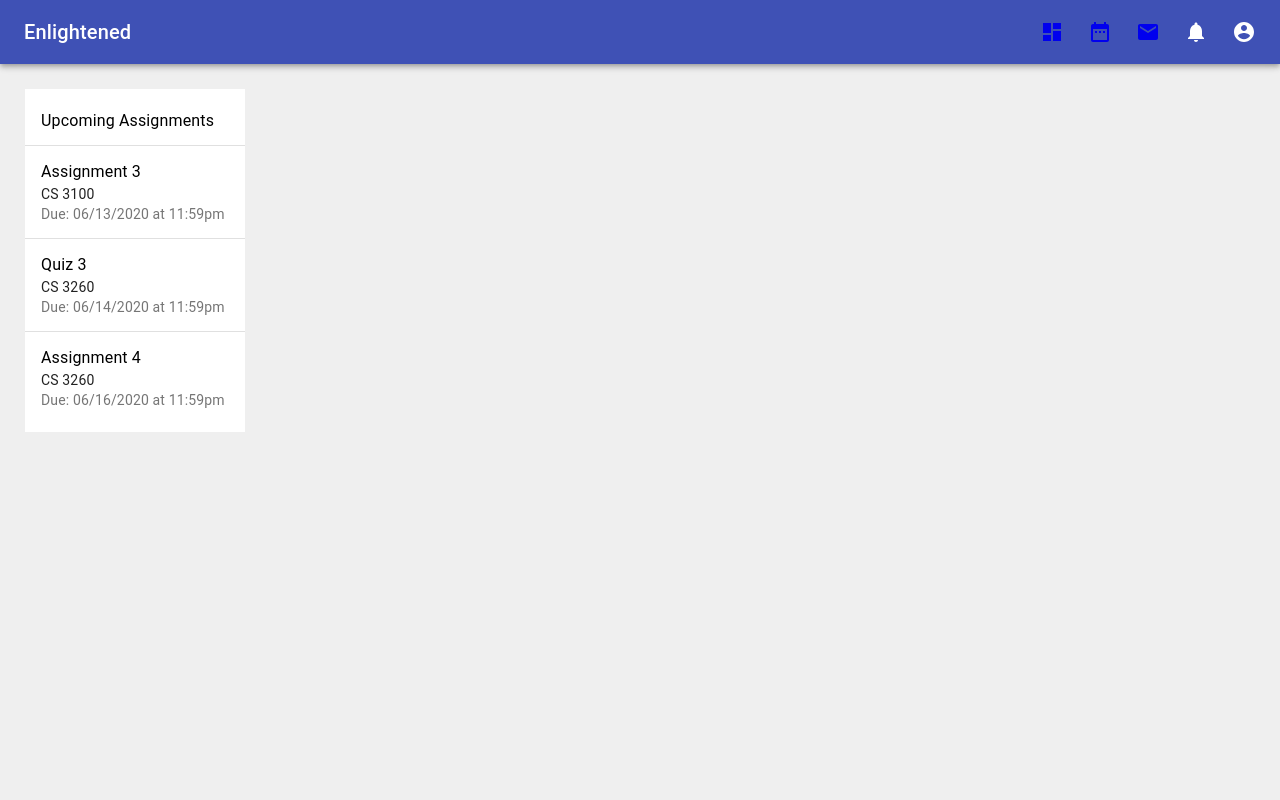
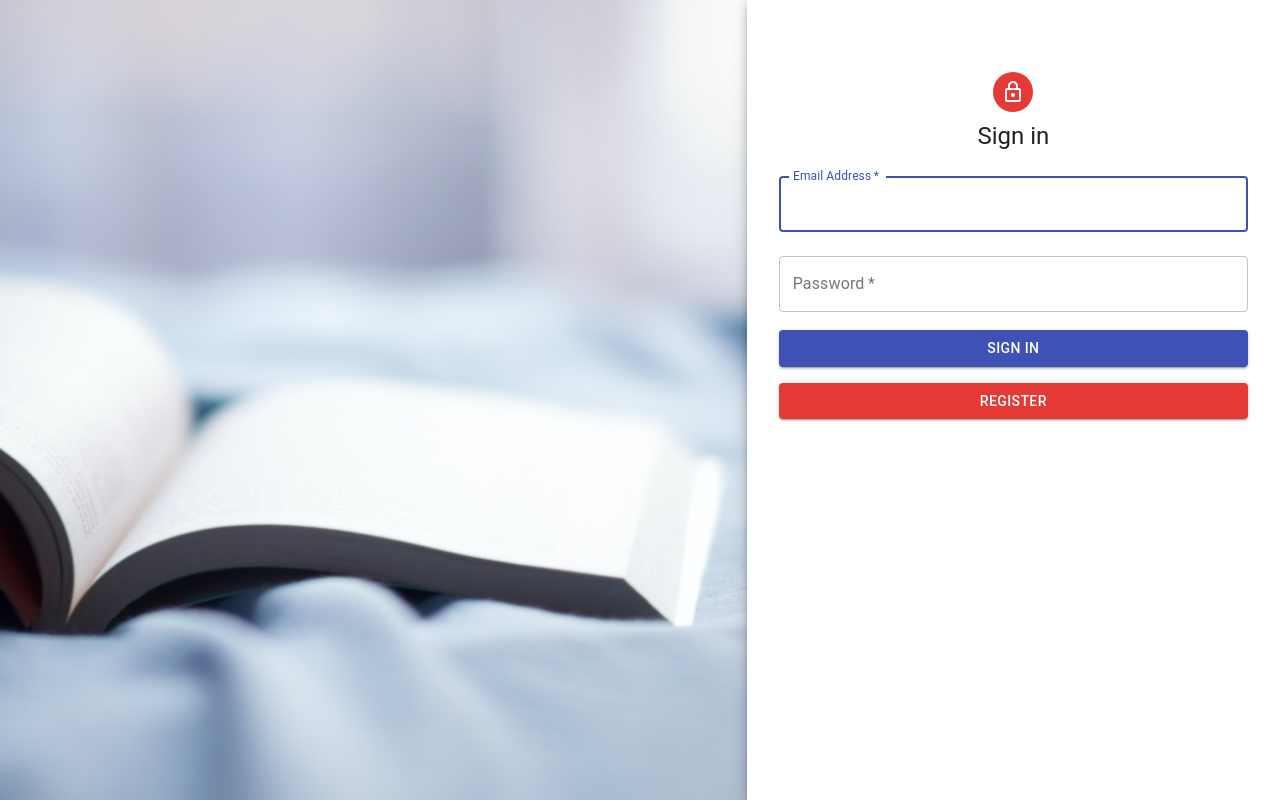
Before and after one commit to agentdata/Enlightened-LMS, a React (Create React App) app in the folder React-Frontend/: page /login in a window 1280 px wide. Built offline with nearby package versions, Linux system fonts and the light colour scheme.

Commit message:
fixed routing for to-do and changed App.js render for deployment

```diff
--- a/React-Frontend/src/App.js
+++ b/React-Frontend/src/App.js
@@ -14,21 +14,21 @@ function App(props) {
   const { isAuthenticated, isVerifying } = props;
 
   return (
-    // // returns protected route if user authenticated, otherwise login page
-    // <div className="App">
-    //   <Switch>
-    //     <ProtectedRoute
-    //       exact
-    //       path="/"
-    //       component={Home}
-    //       isAuthenticated={isAuthenticated}
-    //       isVerifying={isVerifying}
-    //     />
-    //     <Route path="/login" component={Login} />
-    //   </Switch>
-    // </div>
+    // returns protected route if user authenticated, otherwise login page
+    <div className="App">
+      <Switch>
+        <ProtectedRoute
+          exact
+          path="/"
+          component={Home}
+          isAuthenticated={isAuthenticated}
+          isVerifying={isVerifying}
+        />
+        <Route path="/login" component={Login} />
+      </Switch>
+    </div>
     // for testing Home Page without needing to sign in, comment above and uncomment <Home />
-    <Home />
+    // <Home />
   );
 }
 // maps state to App props
--- a/React-Frontend/src/components/Home.js
+++ b/React-Frontend/src/components/Home.js
@@ -65,7 +65,7 @@ class Home extends Component {
         <div>
           <Navbar className={classes.nav}/>
           <div className={classes.main}>
-            <HomeToDo className={classes.todo} />
+            <Route path="/" exact component={HomeToDo} />
             <Switch>
               <Route path="/" exact component={CourseList} />
               <Route path="/calendar" exact component={Calendar} />
--- a/React-Frontend/src/components/calendar/Calendar.js
+++ b/React-Frontend/src/components/calendar/Calendar.js
@@ -1,14 +1,26 @@
 import React, { Component } from 'react';
+import { withStyles } from "@material-ui/core/styles"
+
+const styles = theme => ({
+    calendarContainer: {
+        tableLayout: "fixed",
+        display: "table",
+        width: "100%",
+        borderCollapse: "collapse"
+    },
+})
 
 class Calendar extends Component {
 
     render() {
+
+        const { classes } = this.props
         return (
-            <div>
+            <div className={classes.calendarContainer}>
                 This will be the calendar
             </div>
         )
     }
 }
 
-export default Calendar
+export default withStyles(styles)(Calendar)
--- a/React-Frontend/src/components/course/CourseList.js
+++ b/React-Frontend/src/components/course/CourseList.js
@@ -2,12 +2,11 @@ import React, { Component } from 'react';
 import Grid from '@material-ui/core/Grid';
 import Course from './Course';
 import { withStyles } from "@material-ui/core/styles"
+import HomeToDo from "./HomeToDo"
 
 
 const styles = theme => ({
-    course: {
 
-    }
 })
 
 class CourseList extends Component {
```
Also changed, not shown: React-Frontend/src/components/course/CoursePage.js (indentation only).
